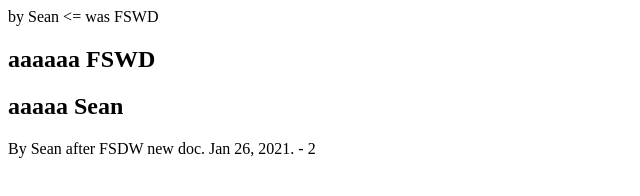
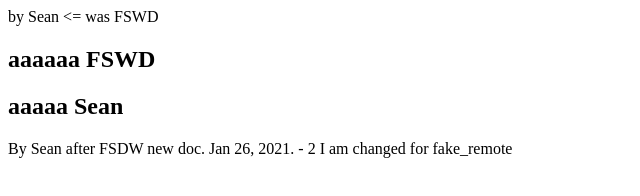
Before and after one commit to SeanLuo-FSWD/gitFlow_practice, a plain HTML site: page index.html in a window 1280 px wide. Shown: the whole page, without its empty margins (0-640 px from the left). Drawn offline with Linux system fonts and the light colour scheme.

Commit message:
recommit

```diff
--- a/index.html
+++ b/index.html
@@ -8,6 +8,7 @@
       <div class="">
         By Sean after FSDW new doc.
         Jan 26, 2021. - 2
+        I am changed for fake_remote
       </div>
     </body>
 </html>
```
